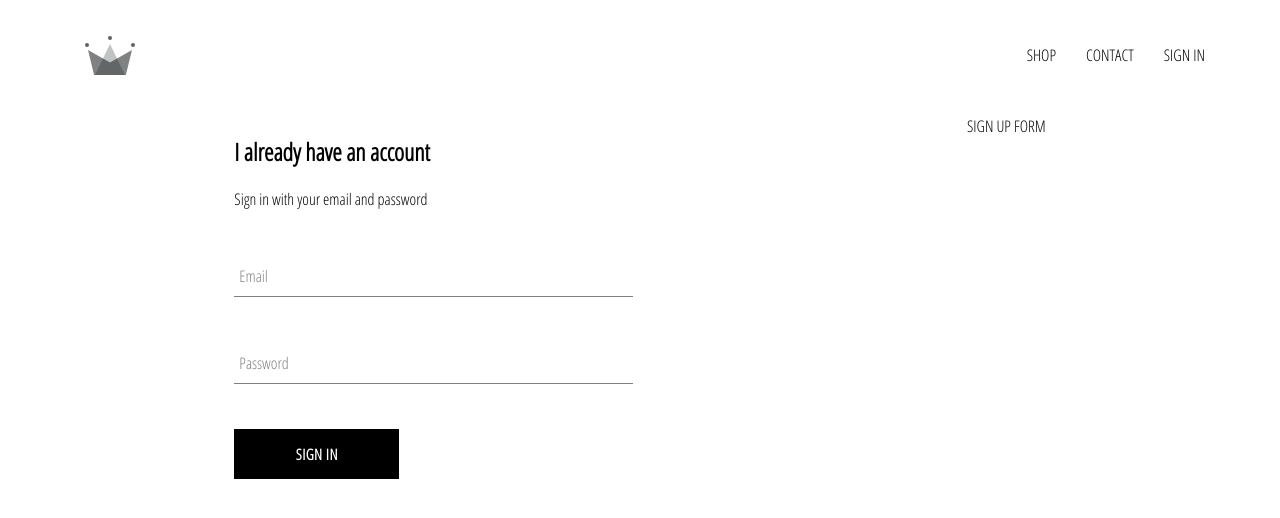
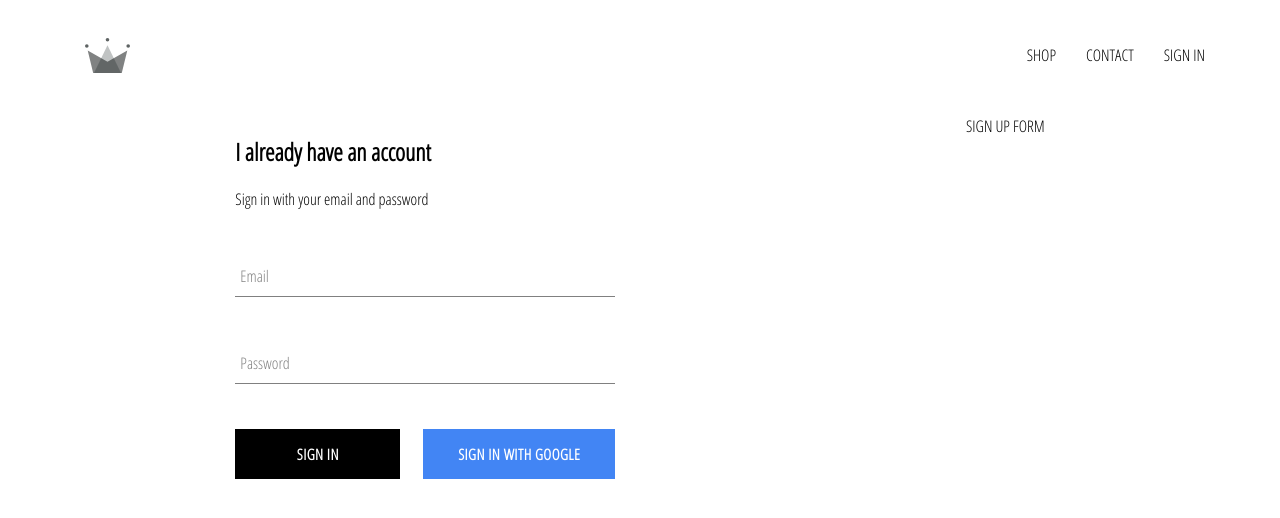
Before and after one commit to Darkrender/ko-clothing, a React (Create React App) app: page /signin in a window 1280 px wide. Shown: the top 518 px of the page. Built offline with nearby package versions, Linux system fonts and the light colour scheme; no server answers.

Commit message:
integrate firebase, modify sign-in page to have google sign-in button

```diff
--- a/src/App.css
+++ b/src/App.css
@@ -7,3 +7,7 @@
   text-decoration: none;
   color: black;
 }
+
+* {
+  box-sizing: border-box;
+}
--- a/src/App.js
+++ b/src/App.js
@@ -6,11 +6,35 @@
 import ShopPage from './pages/shop/shop.component';
 import SignInAndSignUpPage from './pages/sign-in-and-sign-up/sign-in-and-sign-up.component';
 import Header from './components/header/header.component';
+import { auth } from './firebase/firebase.utils';
 
-function App() {
+class App extends React.Component {
+  constructor() {
+    super();
+
+    this.state = {
+      currentUser: null
+    }
+  }
+
+  unsubscribeFromAuth = null;
+
+  componentDidMount() {
+    this.unsubscribeFromAuth = auth.onAuthStateChanged(user => {
+      this.setState({ currentUser: user });
+
+      console.log(user);
+    });
+  }
+
+  componentWillUnmount() {
+    this.unsubscribeFromAuth();
+  }
+
+  render() {
     return (
       <div>
-      <Header />
+        <Header currentUser={this.state.currentUser} />
         <Switch>
           <Route exact path='/' component={HomePage} />
           <Route path='/shop' component={ShopPage} />
@@ -20,4 +44,6 @@
     );
   }
 
+}
+
 export default App;
--- a/src/components/custom-button/custom-button.component.jsx
+++ b/src/components/custom-button/custom-button.component.jsx
@@ -1,8 +1,8 @@
 import React from 'react';
 import './custom-button.styles.scss';
 
-const CustomButton = ({ children, ...otherProps }) => (
-  <button className="custom-button" {...otherProps}>
+const CustomButton = ({ children, isGoogleSignIn, ...otherProps }) => (
+  <button className={`${isGoogleSignIn ? 'google-sign-in' : ''} custom-button`} {...otherProps}>
     {children}
   </button>
 )
--- a/src/components/custom-button/custom-button.styles.scss
+++ b/src/components/custom-button/custom-button.styles.scss
@@ -19,4 +19,14 @@
     color: black;
     border: 1px solid black;
   }
+
+  &.google-sign-in {
+    background-color: #4285f4;
+    color: white;
+
+    &:hover {
+      background-color: #357ae8;
+      border: none;
+    }
+  }
 }
--- a/src/components/header/header.component.jsx
+++ b/src/components/header/header.component.jsx
@@ -3,8 +3,9 @@
 import './header.styles.scss';
 
 import { ReactComponent as Logo } from '../../assets/crown.svg';
+import { auth } from '../../firebase/firebase.utils';
 
-const Header = () => (
+const Header = ({ currentUser }) => (
   <div className="header">
     <Link className="logo-container" to="/">
       <Logo className="logo" />
@@ -16,9 +17,20 @@
       <Link className="option" to="./contact">
         CONTACT
       </Link>
-      <Link className="option" to="./signin">
-        SIGN IN
-      </Link>
+      {
+        currentUser ?
+        (
+          <div className="option" onClick={() => auth.signOut()}>
+            SIGN OUT
+          </div>
+        ) :
+        (
+          <Link className="option" to="./signin">
+            SIGN IN
+          </Link>
+        )
+
+      }
     </div>
   </div>
 )
--- a/src/components/header/header.styles.scss
+++ b/src/components/header/header.styles.scss
@@ -22,6 +22,7 @@
 
     .option {
       padding: 10px 15px;
+      cursor: pointer;
 
       &:hover {
         text-decoration: underline;
--- a/src/components/sign-in/sign-in.component.jsx
+++ b/src/components/sign-in/sign-in.component.jsx
@@ -2,7 +2,7 @@
 import './sign-in.styles.scss';
 import FormInput from '../form-input/form-input.component';
 import CustomButton from '../custom-button/custom-button.component';
-
+import { signInWithGoogle } from '../../firebase/firebase.utils';
 
 class SignIn extends React.Component {
   constructor(props) {
@@ -48,7 +48,10 @@
             label="Password"
             required
           />
-          <CustomButton type="submit">Sign In</CustomButton>
+          <div className="button-container">
+            <CustomButton type="submit">Sign In</CustomButton>
+            <CustomButton type="button" isGoogleSignIn onClick={signInWithGoogle}>Sign In With Google</CustomButton>
+          </div>
         </form>
       </div>
     );
--- a/src/components/sign-in/sign-in.styles.scss
+++ b/src/components/sign-in/sign-in.styles.scss
@@ -1,9 +1,14 @@
 .sign-in {
-  width: 30vw;
+  width: 380px;
   display: flex;
   flex-direction: column;
 
   .title {
     margin: 10px 0;
   }
+
+  .button-container {
+    display: flex;
+    justify-content: space-between;
+  }
 }
--- /dev/null
+++ b/src/firebase/firebase.utils.js
@@ -0,0 +1,25 @@
+import firebase from 'firebase/app';
+import 'firebase/firestore';
+import 'firebase/auth';
+
+const firebaseConfig = {
+  apiKey: "AIzaSyBYg-kw3TS9O1HtXWb6sJb_99GJpDpaqbY",
+  authDomain: "ko-db-4db38.firebaseapp.com",
+  databaseURL: "https://ko-db-4db38.firebaseio.com",
+  projectId: "ko-db-4db38",
+  storageBucket: "ko-db-4db38.appspot.com",
+  messagingSenderId: "155988745539",
+  appId: "1:155988745539:web:da1f759d6d97194ab4e3f6",
+  measurementId: "G-GSL03PY224"
+};
+
+firebase.initializeApp(firebaseConfig);
+
+export const auth = firebase.auth();
+export const firestore = firebase.firestore();
+
+const provider = new firebase.auth.GoogleAuthProvider();
+provider.setCustomParameters({ prompt: 'select_account' });
+export const signInWithGoogle = () => auth.signInWithPopup(provider);
+
+export default firebase;
```
Lines whose indentation alone changed are shown as unchanged.
